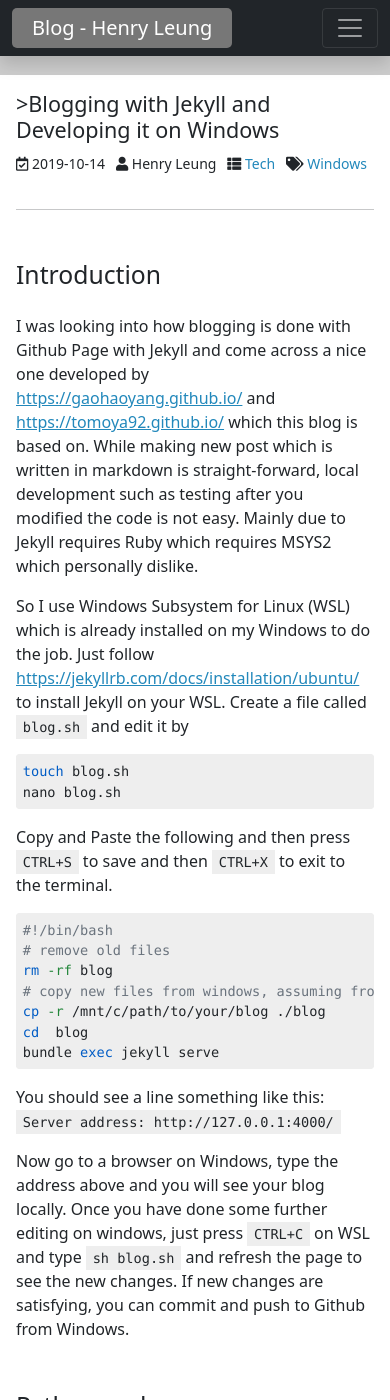
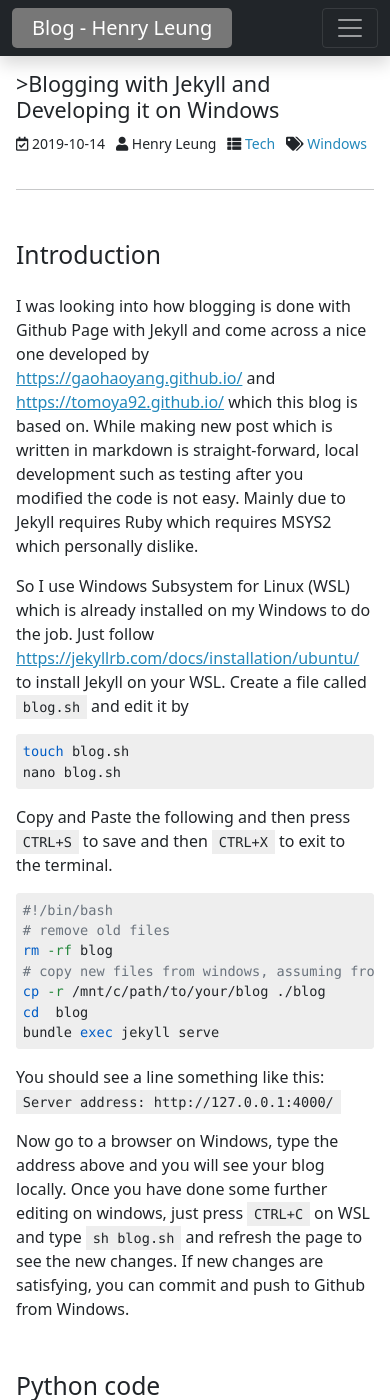
Before and after one commit to henrysky/blog, a Jekyll site: the page built from index.html, in a window 390 px wide and 1400 px high. Built offline with Jekyll 4.4.1, drawn with Linux system fonts in a browser that asks for light colours; the list of posts is cut into pages by our own code.

Commit message:
fix mobile view

```diff
--- a/_sass/light.scss
+++ b/_sass/light.scss
@@ -13,6 +13,11 @@ body {
   padding-top: 75px;
   //font-family: Zpix;
 }
+
+@media screen and (max-width: 575px) {
+  body {
+    padding-top: 55px;
+}}
 
 pre {
   border: 0;
```
